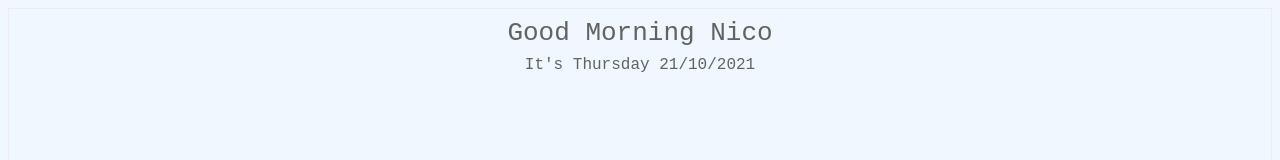
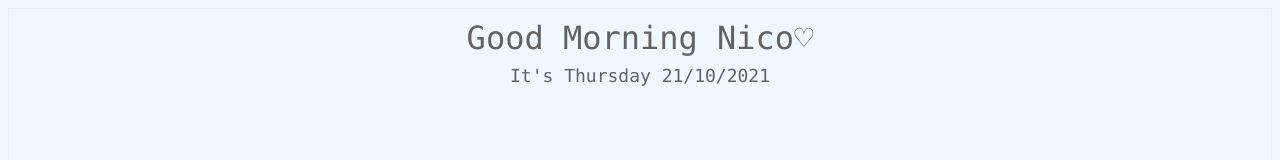
Before and after one commit to sojinico/notion, a plain HTML site: page greetings.html in a window 1280 px wide. Shown: the top 160 px of the page. Drawn offline with Linux system fonts and the light colour scheme.

Commit message:
Update greetings.html

```diff
--- a/greetings.html
+++ b/greetings.html
@@ -3,7 +3,7 @@
     <title>Greeting Message</title>
     <style>
 #lbl {
-    font-family: monospace;
+    font-family: Consolas;
     font-size: xx-large;
     color: #626262;
     padding: 5px;
@@ -52,6 +52,6 @@ body{
         greet = 'Good Evening  ';
 
     document.getElementById('lbl').innerHTML =
-        greet+= "Nico " +`<div id="date"> It's ${date}</div>`;
+        greet+= "Nico♡ " +`<div id="date"> It's ${date}</div>`;
 </script>
 </html>
```
